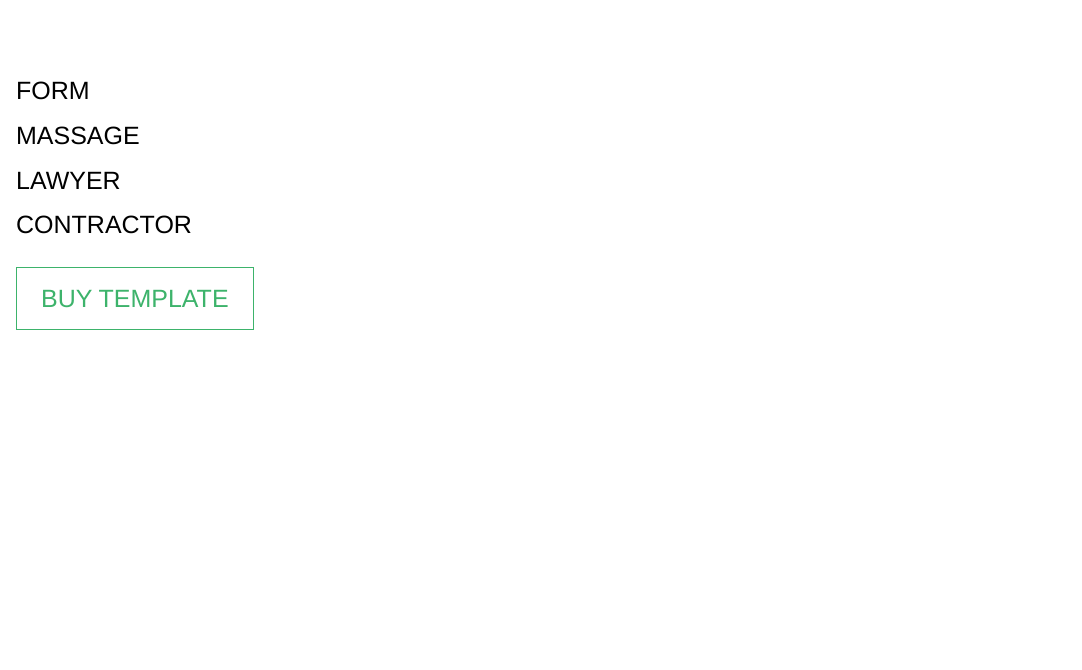
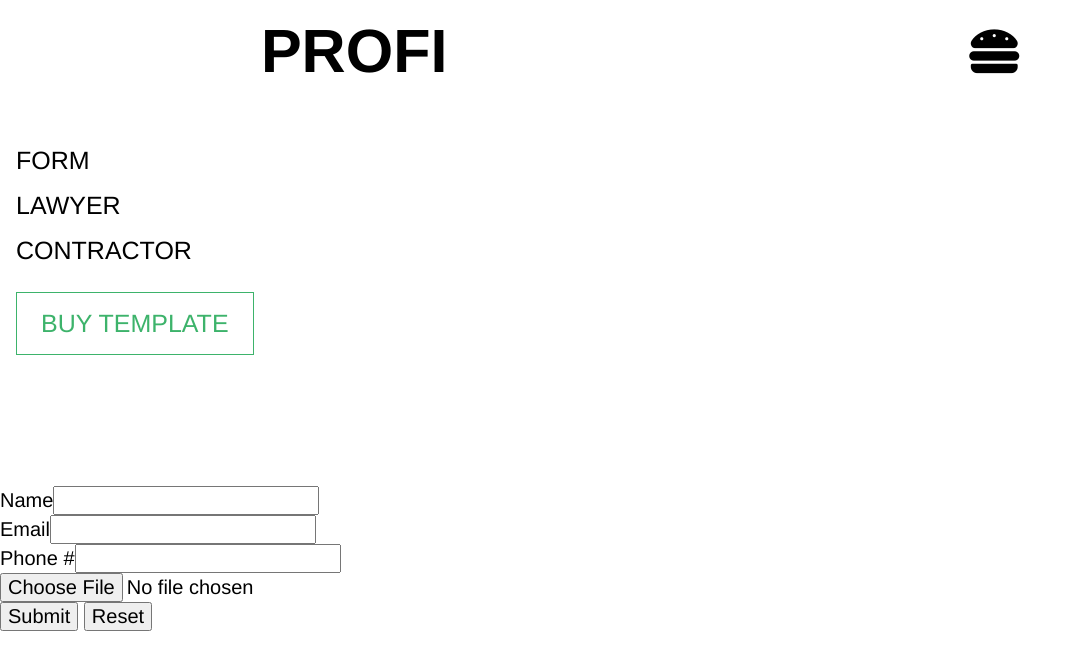
Before and after one commit to Serenarh/in-class-rwd, a website: page client/form.html in a window 1280 px wide. Shown: the whole page, without its empty margins (0-1082 px from the left). Drawn offline with nearby package versions, Linux system fonts and the light colour scheme.

Commit message:
Add form markup

```diff
--- a/client/form.html
+++ b/client/form.html
@@ -23,20 +23,36 @@
     <link rel="stylesheet" href="style.css" />
   </head>
   <body>
-    <header>
-      <h1></h1>
+    <header class="flex flex--align-center flex--justify-space-around">
+      <h1>PROFI</h1>
+      <span class="fas fa-hamburger"></span>
     </header>
 
-    <nav class ="is-expanded">
+    <nav class="is-expanded">
       <ul>
         <li><a href="./form.html">Form</a></li>
-        <li><a href="#">Massage</a></li>
         <li><a href="#">Lawyer</a></li>
         <li><a href="#">Contractor</a></li>
       </ul>
       <a href="#" class="button">Buy Template</a>
     </nav>
 
+    <form>
+      <div><label for="name">Name</label><input type="text" id="name" /></div>
+      <div>
+        <label for="email">Email</label><input type="email" id="email" />
+      </div>
+      <div>
+        <label for="fone">Phone #</label><input type="tel" id="fone" />
+      </div>
+      <div>
+        <label for="profilePic"></label><input type="file" id="profilePic" />
+      </div>
+
+      <button>Submit</button>
+      <button type="reset">Reset</button>
+    </form>
+
     <script src="./scripts.js"></script>
   </body>
 </html>
```
